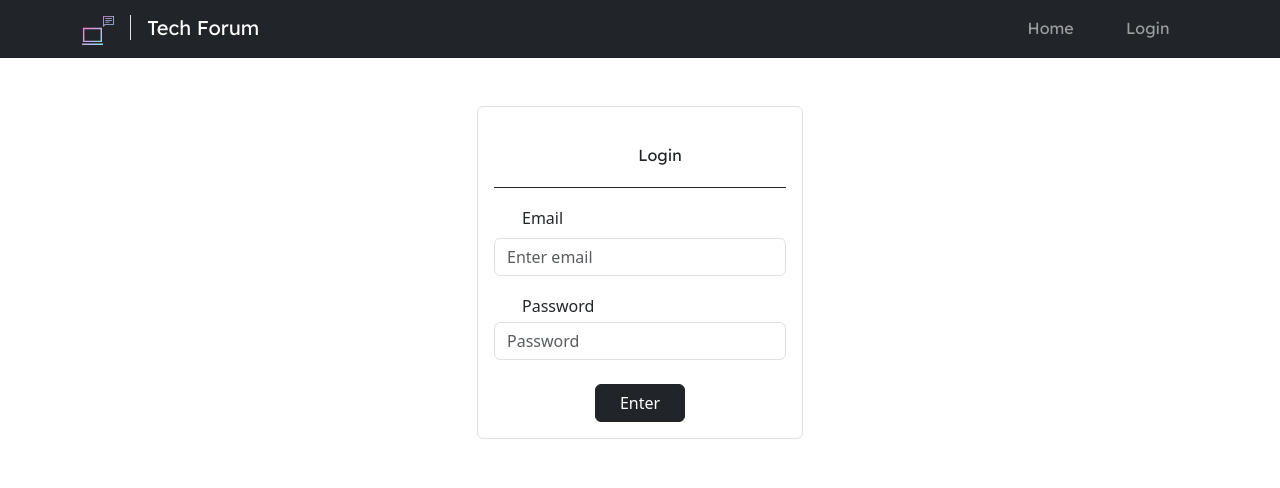
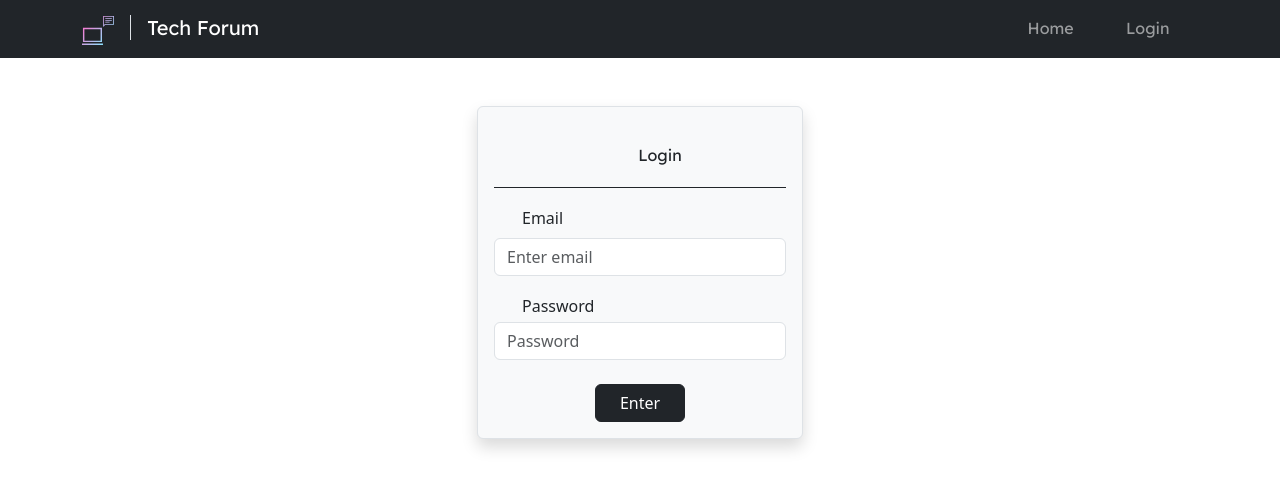
Before and after one commit to GusGurgel/qxd0020-tech-forum, a Vue app in the folder Front_End_Tech_Forum/: page /login in a window 1280 px wide. Shown: the top 488 px of the page. Built offline with nearby package versions, Linux system fonts and the light colour scheme; some icons are missing.

Commit message:
Adicionando sobra a tela de login

```diff
--- a/Front_End_Tech_Forum/src/pages/LoginPage.vue
+++ b/Front_End_Tech_Forum/src/pages/LoginPage.vue
@@ -17,7 +17,7 @@ function haddleSubmit(e) {
 <template>
   <main class="mt-5">
     <div class="row d-lg-flex justify-content-center">
-      <div class="border rounded p-3 col-lg-3">
+      <div class="border rounded p-3 col-lg-3 bg-light shadow">
         <div class="row">
           <div class="col-sm-12">
             <div class="border-bottom border-dark p-3 mb-3 d-flex align-items-center justify-content-center">
```
